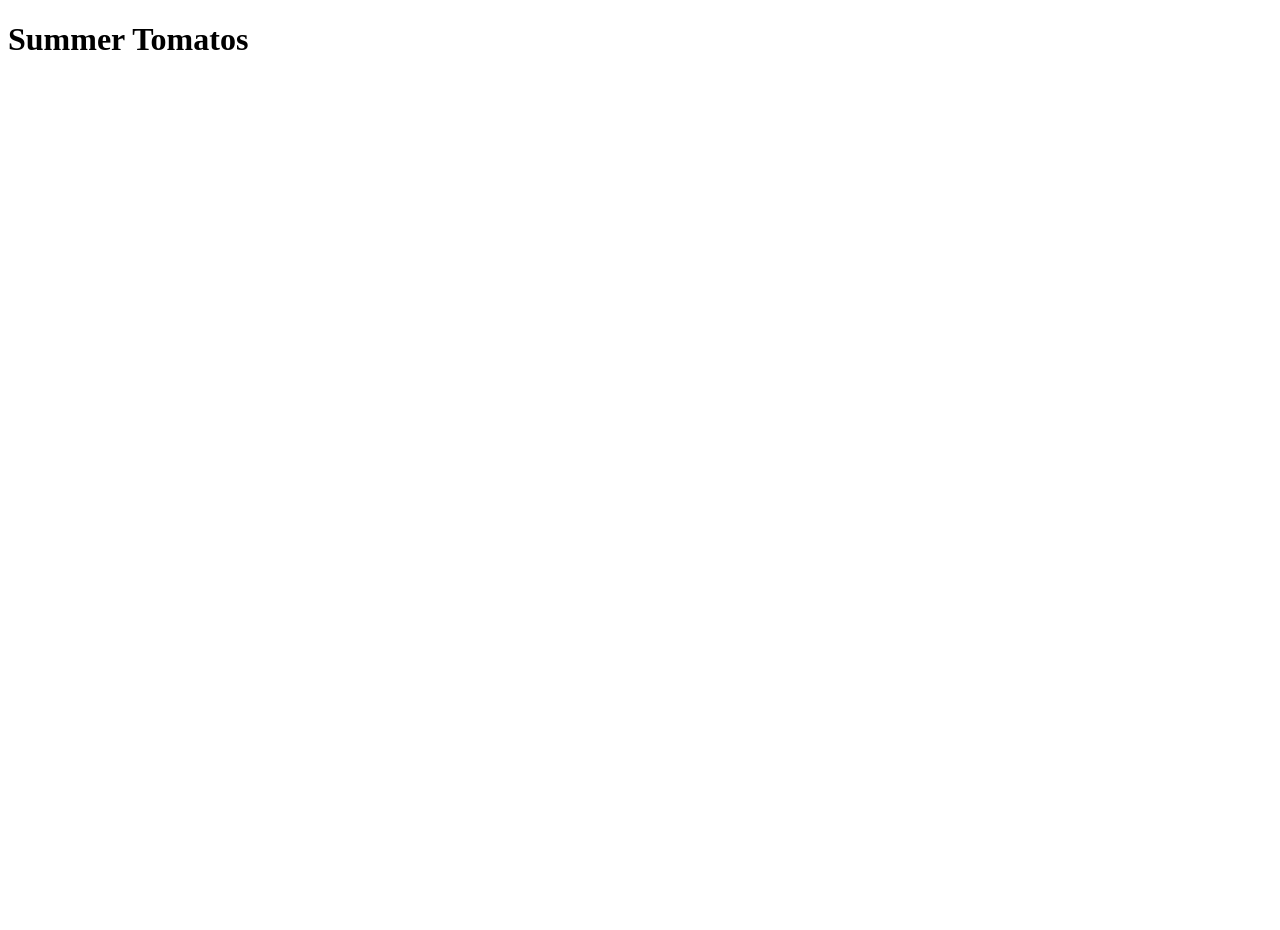
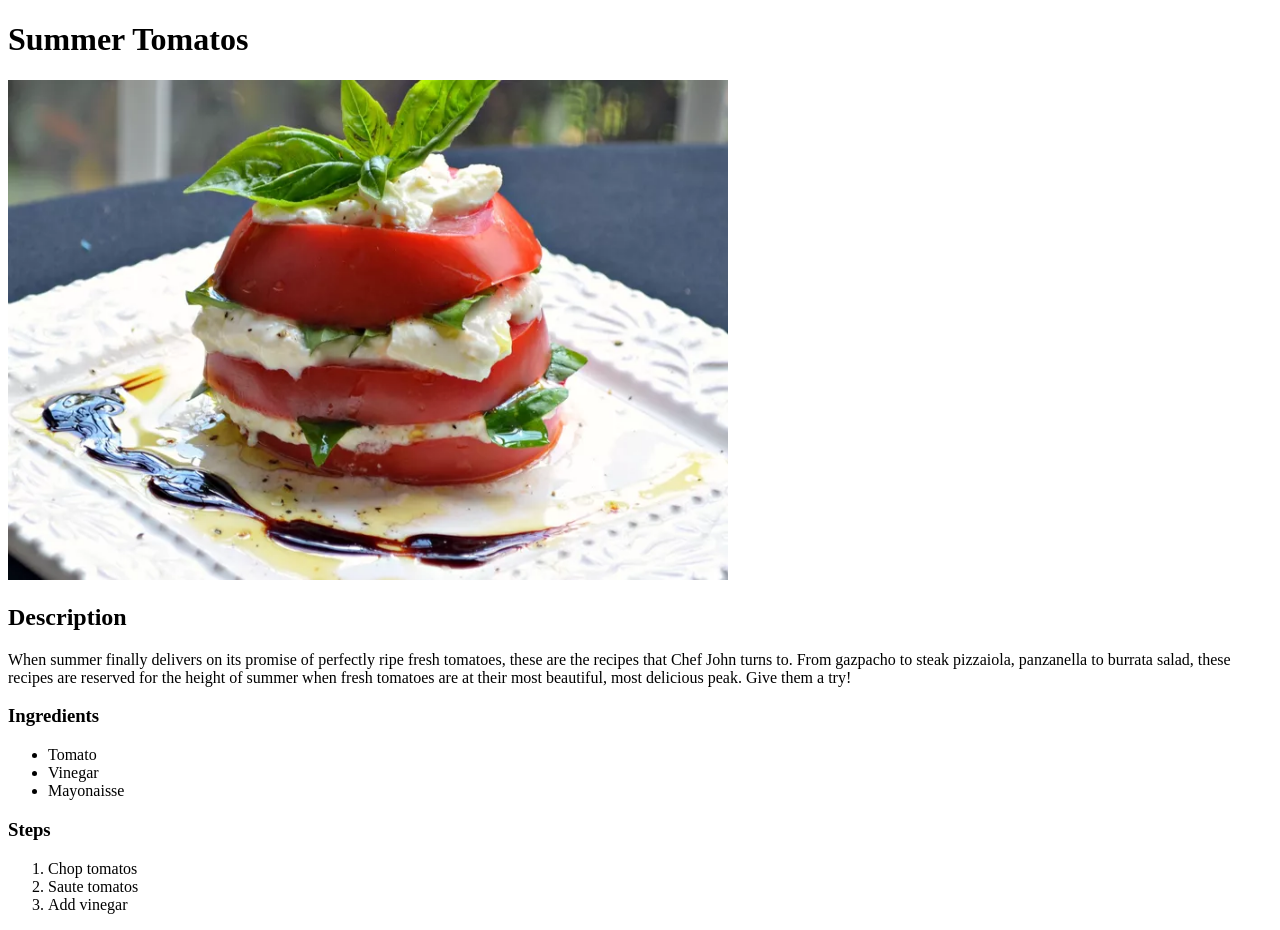
Before and after one commit to Pratyush-Gangwar/odin-recipes, a plain HTML site: page recipes/summer-tomatos.html in a window 1280 px wide. Before the commit the page ends 800 px from the top, so only its background shows below. Drawn offline with Linux system fonts and the light colour scheme.

Commit message:
Populated summer-tomatos.html with content
Added images, recipe description, ingredients and steps.

```diff
--- a/recipes/summer-tomatos.html
+++ b/recipes/summer-tomatos.html
@@ -8,5 +8,24 @@
 
     <body>
         <h1>Summer Tomatos</h1>
+        <img src="../img/summer-tomatos.png" alt="An image of a summer tomato" width="720" height="500">
+
+        <h2>Description</h2>
+        <p>When summer finally delivers on its promise of perfectly ripe fresh tomatoes, these are the recipes that Chef John turns to. From gazpacho to steak pizzaiola, panzanella to burrata salad, these recipes are reserved for the height of summer when fresh tomatoes are at their most beautiful, most delicious peak. Give them a try!</p>
+
+        <h3>Ingredients</h3>
+        <ul>
+            <li>Tomato</li>
+            <li>Vinegar</li>
+            <li>Mayonaisse</li>
+        </ul>
+
+        <h3>Steps</h3>
+        <ol>
+            <li>Chop tomatos</li>
+            <li>Saute tomatos</li>
+            <li>Add vinegar</li>
+        </ol>
+
     </body>
 </html>
```
Also changed, not shown: img/summer-tomatos.png (added).
